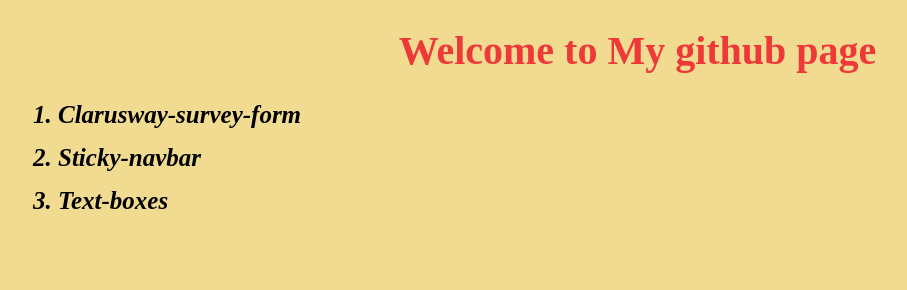
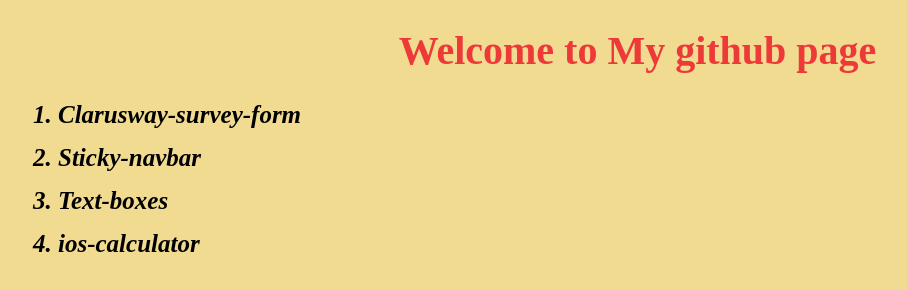
Before and after one commit to tekinhuseyin/tekinhuseyin.github.io, a plain HTML site: page index.html in a window 1280 px wide. Shown: the whole page, without its empty margins (15-922 px from the left). Drawn offline with Linux system fonts and the light colour scheme.

Commit message:
ios-calculator

```diff
--- a/index.html
+++ b/index.html
@@ -19,6 +19,9 @@
       <li>
         <a href="./html_css_hausaufgaben/Text-boxes/text-boxes.html">Text-boxes</a>
       </li>
+      <li>
+        <a href="./html_css_hausaufgaben/ios-calculator/ios-calculator.html">ios-calculator</a>
+      </li>
 
 
 
```
